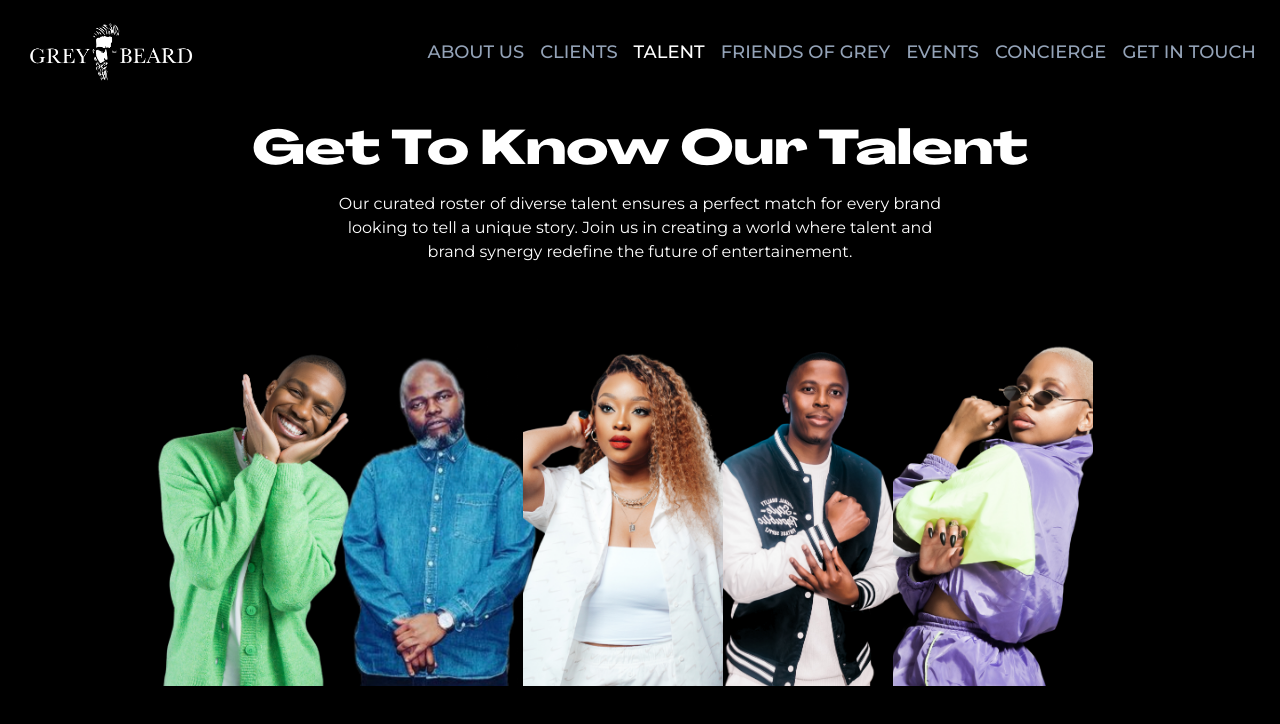
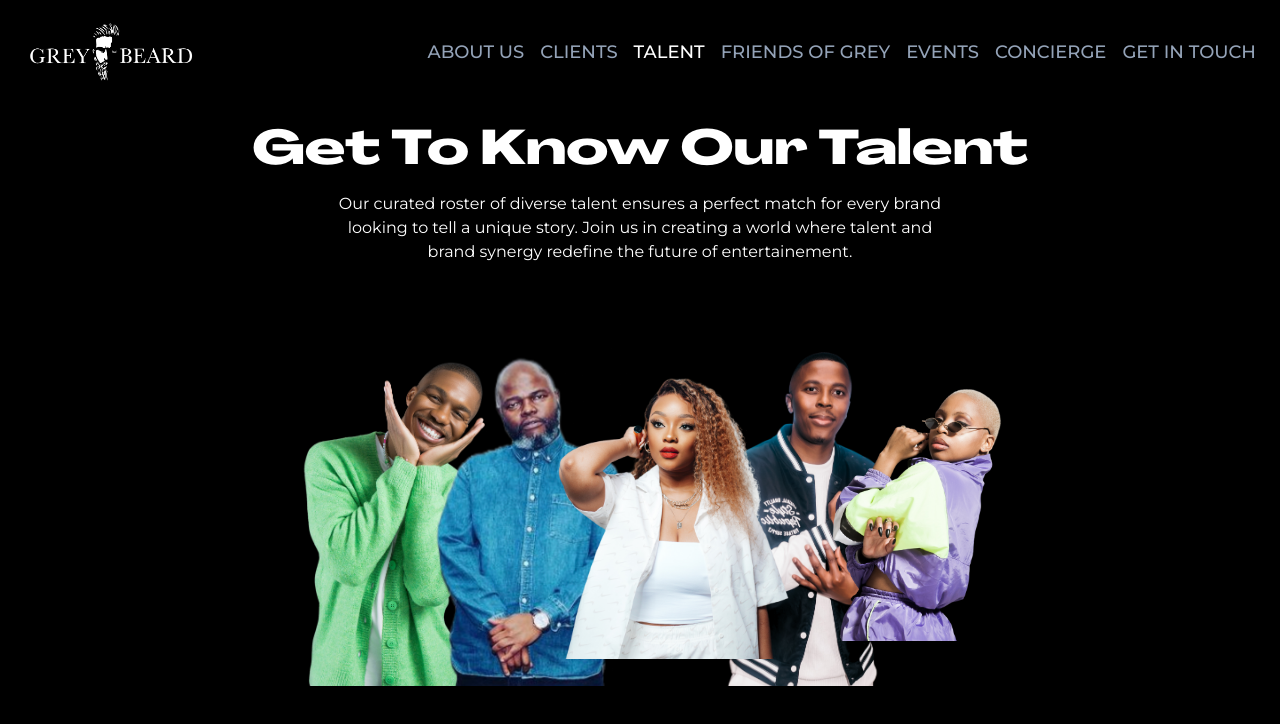
Before and after one commit to PhilaniNcube/greybeard, a Next.js app: page /artists in a window 1280 px wide. Shown: the top 724 px of the page. Built offline with nearby package versions, Linux system fonts and the light colour scheme.

Commit message:
Update artist card layout

```diff
--- a/app/artists/page.tsx
+++ b/app/artists/page.tsx
@@ -53,13 +53,13 @@ const Artists = () => {
             ))}
           </div>
 
-					<div className="relative md:flex min-h-[500px] max-w-[80%] hidden mx-auto">
+					<div className="relative md:flex min-h-[500px] max-w-[60%] hidden mx-auto">
 						{artists.map((artist, index) => (
 							<Link
 								href={`/artists/${artist.slug}`}
 								key={artist.name}
 								className={cn(
-									"absolute flex flex-col items-center justify-center mb-10 py-10 group",
+									"absolute flex flex-col items-center justify-end py-10 group ",
 								)}
                 style={{
                   left: `${(index) * ((100/artists.length-1))}%`,
@@ -68,7 +68,7 @@ const Artists = () => {
 							>
 								<img
 									className={cn(
-										"object-cover w-[200px] h-[350px] group-hover:scale-110 transition-transform duration-300 z-50",
+										"object-contain w-[240px] h-[350px] group-hover:scale-110 transition-transform duration-300 z-50",
 										`z-[${index}]`,
 									)}
 									src={artist.image}
```
